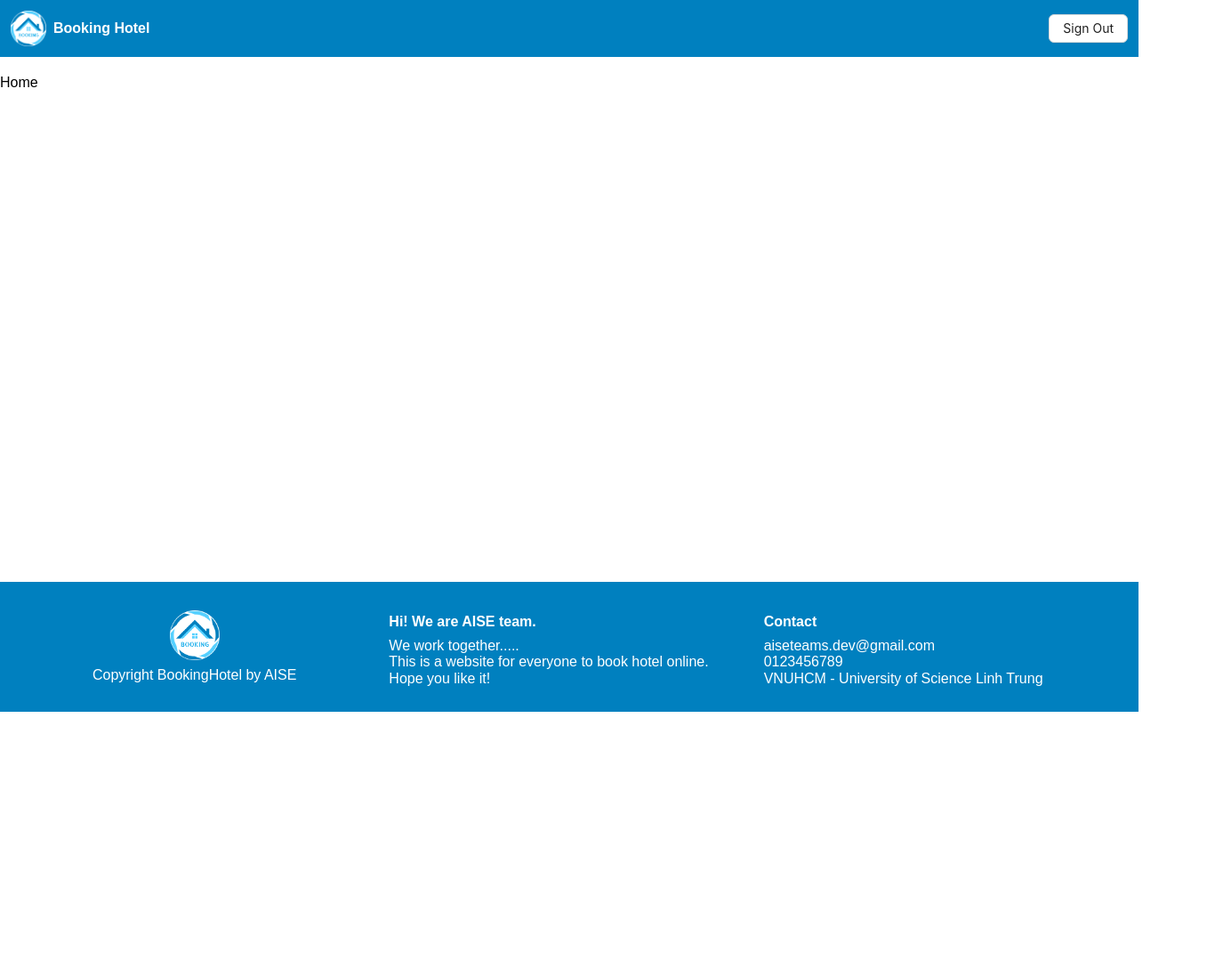
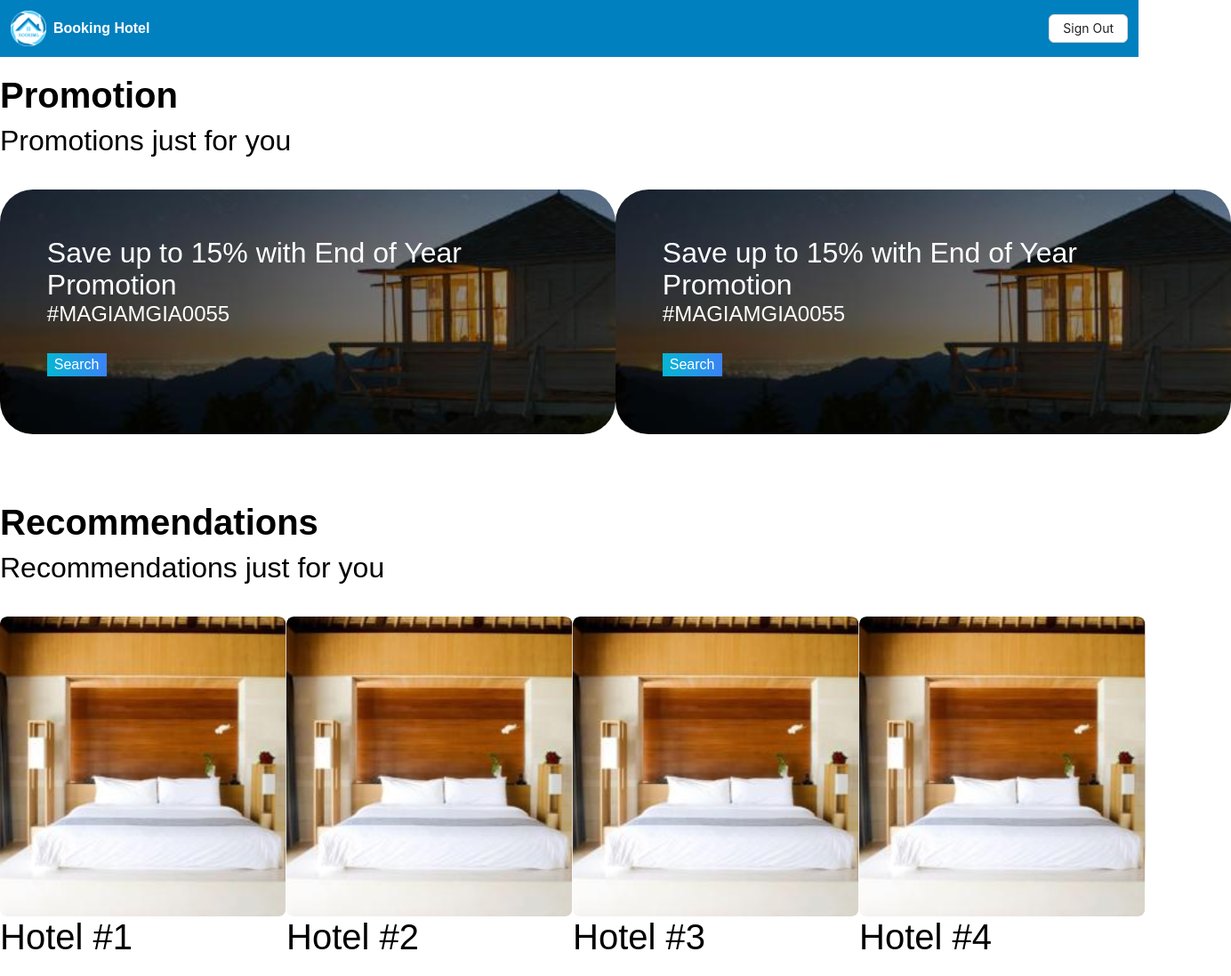
Before and after one commit to conghuule/Hotel_Booking, a React (Create React App) app in the folder src/Booking-Hotel/: page / in a window 1280 px wide. Shown: the top 1097 px of the page at 89% size, 1384 px wide, since content can reach past the window. Before the commit the page ends 800 px from the top, so only its background shows below. Built offline with nearby package versions, Linux system fonts and the light colour scheme; no server answers; sample sign-in values are in the browser's storage.

Commit message:
Completed create component but the font-weight can't be changed because of font family

```diff
--- /dev/null
+++ b/src/Booking-Hotel/src/components/Card/DestinationCard.jsx
@@ -0,0 +1,12 @@
+import React from 'react';
+export default function DestinationCard({ destination, amountHotel }) {
+  return (
+    <div>
+      <div class="w-[322px] h-[298px]  rounded-[8px] bg-[url('./assets/images/hotel1.svg')] text-white"></div>
+      <div class="text-[40px] pb-[10px]">{destination}</div>
+      <div class="text-[24px] font-thin">
+        {amountHotel.toLocaleString('en-IN')} hotels
+      </div>
+    </div>
+  );
+}
--- a/src/Booking-Hotel/src/components/Card/PromoCard.jsx
+++ b/src/Booking-Hotel/src/components/Card/PromoCard.jsx
@@ -1,5 +1,15 @@
 import React from 'react';
-
+import bg_promo from 'assets/images/bg_promo.svg';
 export default function PromoCard() {
-  return <div>PromoCard</div>;
+  return (
+    <div>
+      <div class="w-[692px] h-[275px] p-[3.3rem] rounded-[37px] bg-[url('./assets/images/bg_promo.svg')] text-white">
+        <div class="text-[32px]">Save up to 15% with End of Year Promotion</div>
+        <div class="text-[24px] font-thin mb-[1.875rem]">#MAGIAMGIA0055</div>
+        <button class="bg-gradient-to-r from-cyan-500 to-blue-500 border-0 py-1 px-2">
+          Search
+        </button>
+      </div>
+    </div>
+  );
 }
--- /dev/null
+++ b/src/Booking-Hotel/src/components/Card/RecommendedCard.jsx
@@ -0,0 +1,9 @@
+import React from 'react';
+export default function RecommendedCard({ hotelName }) {
+  return (
+    <div>
+      <div class="w-[322px] h-[337px]  rounded-[8px] text-white bg-[url('./assets/images/hotel1.svg')]"></div>
+      <div class="text-[40px]">{hotelName}</div>
+    </div>
+  );
+}
--- /dev/null
+++ b/src/Booking-Hotel/src/components/Card/Title.jsx
@@ -0,0 +1,10 @@
+import React from 'react';
+
+export default function Title({ primaryTitle, secondTitle }) {
+  return (
+    <div class="pb-[36px]">
+      <div class="text-[40px] pb-[10px] font-bold">{primaryTitle}</div>
+      <div class="text-[32px]">{secondTitle}</div>
+    </div>
+  );
+}
--- a/src/Booking-Hotel/src/pages/Home/Home.jsx
+++ b/src/Booking-Hotel/src/pages/Home/Home.jsx
@@ -1,5 +1,39 @@
-import React from "react";
-
+import React from 'react';
+import PromoCard from 'components/Card/PromoCard';
+import RecommendedCard from 'components/Card/RecommendedCard';
+import DestinationCard from 'components/Card/DestinationCard';
+import Title from 'components/Card/Title';
 export default function Home() {
-  return <div>Home</div>;
+  return (
+    <div>
+      <Title
+        primaryTitle={'Promotion'}
+        secondTitle={'Promotions just for you'}
+      />
+      <div class="flex flex-row justify-between mb-[76px]">
+        <PromoCard />
+        <PromoCard />
+      </div>
+      <Title
+        primaryTitle={'Recommendations'}
+        secondTitle={'Recommendations just for you'}
+      />
+      <div class="flex flex-row justify-between mb-[76px]">
+        <RecommendedCard hotelName={'Hotel #1'} />
+        <RecommendedCard hotelName={'Hotel #2'} />
+        <RecommendedCard hotelName={'Hotel #3'} />
+        <RecommendedCard hotelName={'Hotel #4'} />
+      </div>
+      <Title
+        primaryTitle={'Discover'}
+        secondTitle={'Discover famous destination'}
+      />
+      <div class="flex flex-row justify-between mb-[76px]">
+        <DestinationCard destination={'Vung Tau'} amountHotel={1123} />
+        <DestinationCard destination={'Da Lat'} amountHotel={1123} />
+        <DestinationCard destination={'Sa pa'} amountHotel={1123} />
+        <DestinationCard destination={'Phu Quoc'} amountHotel={1123} />
+      </div>
+    </div>
+  );
 }
```
Also changed, not shown: src/Booking-Hotel/src/assets/images/bg_promo.svg (added), src/Booking-Hotel/src/assets/images/hotel1.svg (added).
